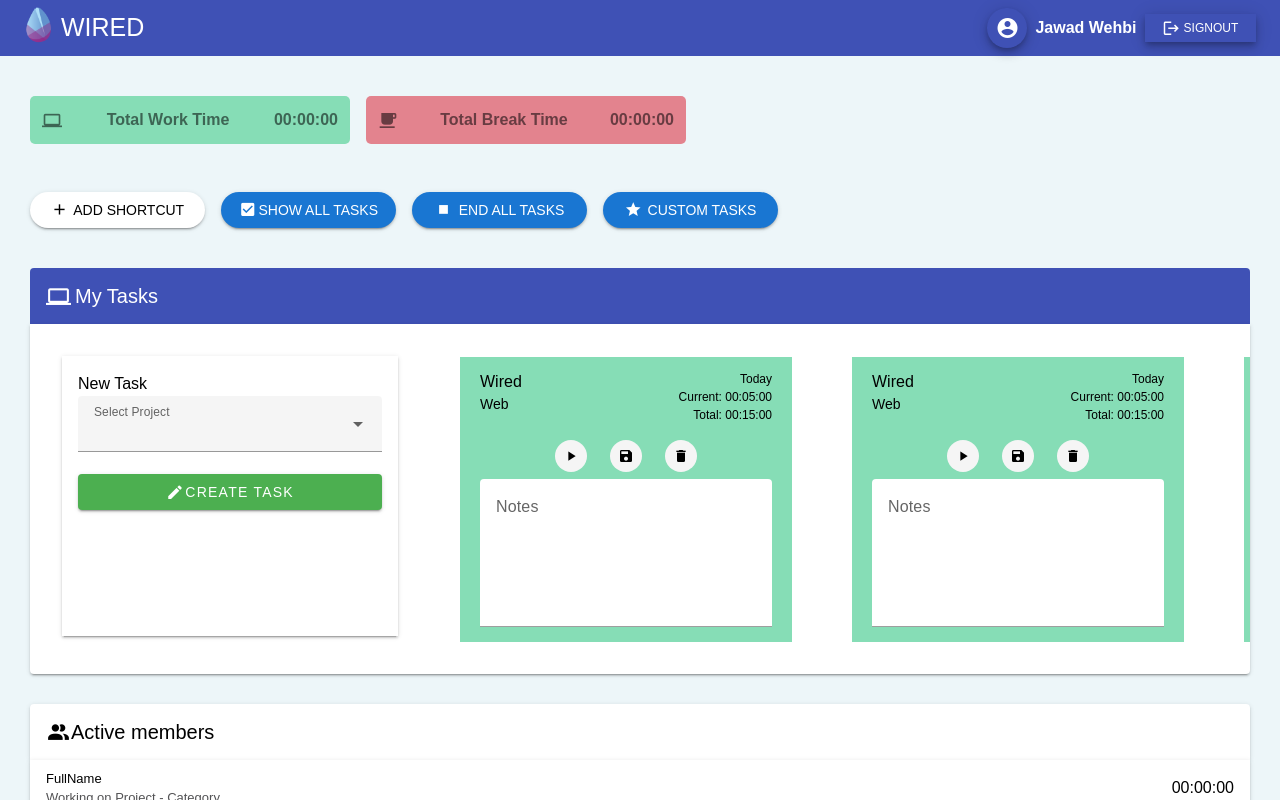
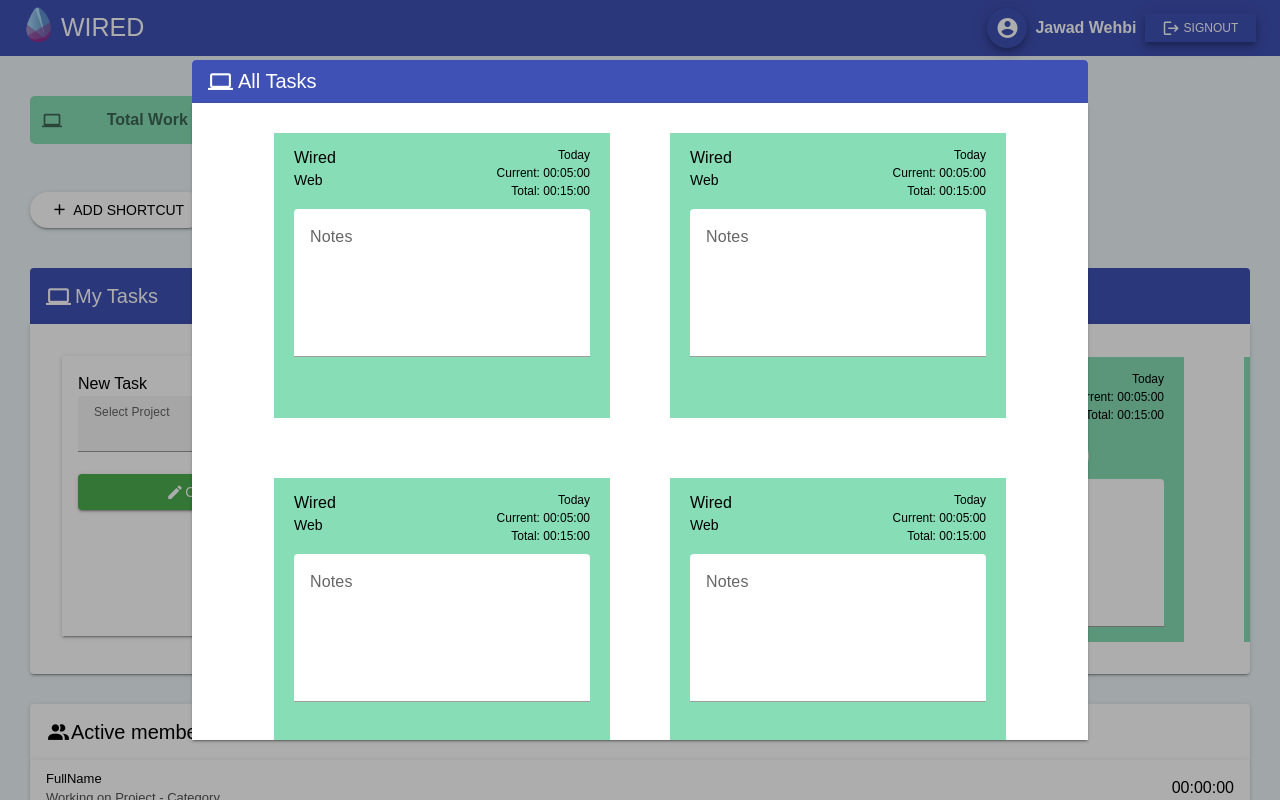
Before and after one commit to Jawad-Wehbi/Wired-VueJS, a Vue app: page / in a window 1280 px wide. Both pictures are taken after a click on the button "SHOW ALL TASKS". Shown: the top 800 px of the page. Built offline with nearby package versions, Linux system fonts and the light colour scheme.

Commit message:
Implementing Show All Tasks Dialog

```diff
--- a/src/components/ButtonSection/ButtonSection.scss
+++ b/src/components/ButtonSection/ButtonSection.scss
@@ -4,3 +4,33 @@
   @include flex-box(row);
   flex-wrap:wrap
 }
+.all-tasks-overlay{
+  width: 70vw;
+  height: 85vh;
+  @include flex-box(column, space-between, center);
+  background-color: $white;
+  border-radius: 4px;
+}
+.overlay-title{
+  font-size: 20px;
+  padding: 4px 16px;
+  border-top-left-radius: 4px;
+  border-top-right-radius: 4px;
+  color: $white;
+  height:64px;
+  background-color: $primary-color;
+  top: 0px;
+  width: 100%;
+  @include flex-box(row,flex-start,center)
+}
+.all-tasks{
+  margin-left: 5px;
+}
+.tasks-list{
+  box-shadow: 0 3px 1px -2px rgb(0 0 0 / 20%), 0 2px 2px 0 rgb(0 0 0 / 14%),
+    0 1px 5px 0 rgb(0 0 0 / 12%);
+  background-color: #fff;
+  @include flex-box(row, center, center);
+  flex-wrap: wrap;
+  overflow-y: auto;
+}
--- a/src/components/ButtonSection/ButtonSection.ts
+++ b/src/components/ButtonSection/ButtonSection.ts
@@ -1,8 +1,11 @@
 import { defineComponent } from 'vue';
 import MainButton from '../MainButton/MainButton.vue';
+import TaskCard from '../TaskCard/TaskCard.vue';
 export default defineComponent({
   data() {
-    return {};
+    return {
+      dialog: false,
+    };
   },
-  components: { MainButton },
+  components: { MainButton, TaskCard },
 });
--- a/src/components/ButtonSection/ButtonSection.vue
+++ b/src/components/ButtonSection/ButtonSection.vue
@@ -9,7 +9,24 @@
       icon="mdi-checkbox-marked"
       buttonName="SHOW ALL TASKS"
       :styles="{ color: 'white', backgroundColor: '#1976d2' }"
+      @click="dialog = true"
     />
+    <v-dialog v-model="dialog" width="auto" center>
+      <div class="all-tasks-overlay">
+        <div class="overlay-title">
+          <v-icon icon="mdi-laptop" size="small"></v-icon>
+          <div class="all-tasks">All Tasks</div>
+        </div>
+        <div class="tasks-list">
+          <TaskCard />
+          <TaskCard />
+          <TaskCard />
+          <TaskCard />
+          <TaskCard />
+          <TaskCard />
+        </div>
+      </div>
+    </v-dialog>
     <MainButton
       icon="mdi-stop"
       buttonName="END ALL TASKS"
```
